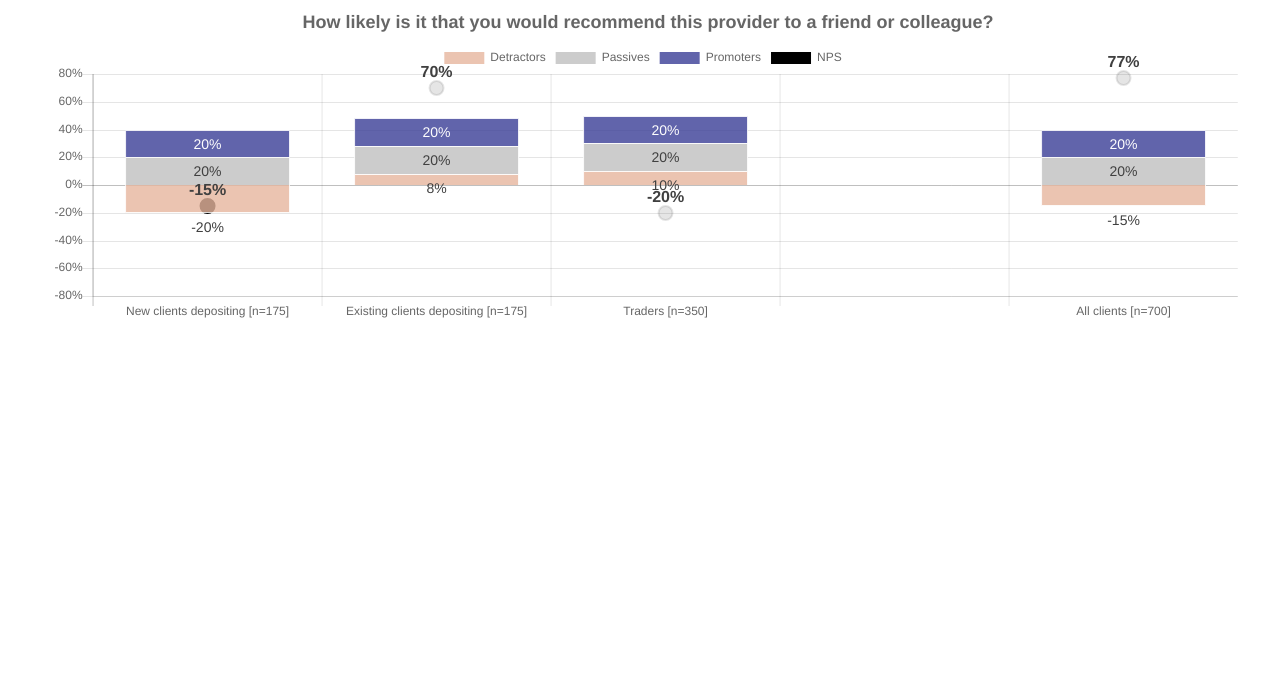
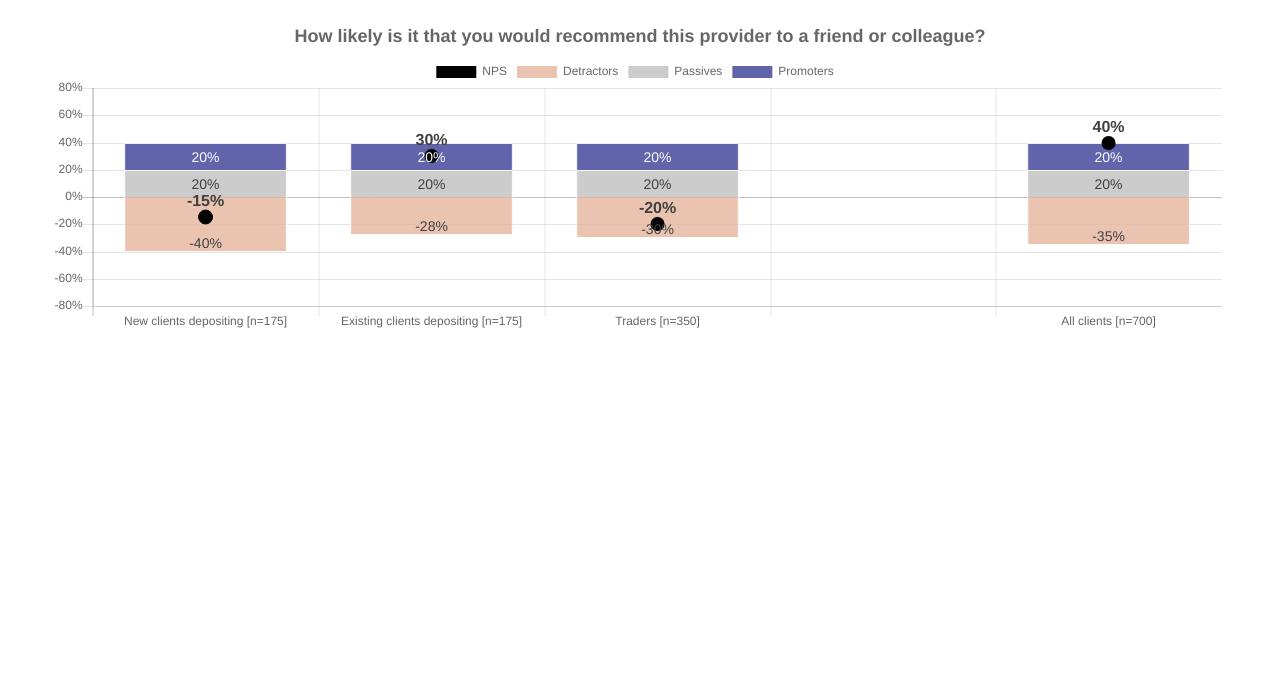
Before and after one commit to kristinbjerregaard/chart_examples, a plain HTML site: page NPS_Chartjs.html in a window 1280 px wide. Shown: the part 110-800 px from the top of the page. Drawn offline with Linux system fonts and the light colour scheme.

Commit message:
Formatting, NPS in front

```diff
--- a/NPS_Chartjs.html
+++ b/NPS_Chartjs.html
@@ -1,3 +1,4 @@
+<!DOCTYPE html>
 <head>
     <meta http-equiv="Content-Type" content="text/html; charset=iso-8859-1" />
     <title>Charts Tester</title>
@@ -15,7 +16,6 @@
 
     <canvas id="myChart" width="200" height="50"></canvas>
     <script>
-        //var ctx = document.getElementById("myChart");
         var ctx = document.getElementById("myChart").getContext("2d");
         // Define a plugin to provide data labels
         Chart.plugins.register({
@@ -29,20 +29,20 @@
                         // Draw the text in black, with the specified font
                         ctx.fillStyle = 'rgb(64, 64, 64)';
 
-                        var fontSize = 14;
-                        var fontStyle = 'normal';
+                        var fontSize = 16;
+                        var fontStyle = 'bold';
                         var fontFamily = 'Helvetica';
                         ctx.font = Chart.helpers.fontString(fontSize, fontStyle,
                             fontFamily);
 
-                        // Just naively convert to string for now, adds % sign at the end, hides if values lower than 3%
-                        var dataString = ((chart.data.datasets[0].data[index]) > 2.99 || (chart.data.datasets[0].data[index]) < -2.99) ? chart.data.datasets[0].data[index].toString() + "%" : "";
+                        // Just naively convert to string for now, adds % sign at the end
+                        var dataString = chart.data.datasets[0].data[index].toString() + "%";
 
                         // Make sure alignment settings are correct
                         ctx.textAlign = 'center';
                         ctx.textBaseline = 'top';
 
-                        var padding = -15;
+                        var padding = 15;
                         var position = element.tooltipPosition();
                         ctx.fillText(dataString, position.x, position.y - (fontSize / 2) -
                             padding);
@@ -62,23 +62,24 @@
                             fontFamily);
 
                         // Just naively convert to string for now, adds % sign at the end, hides if values lower than 3%
-                        var dataString = (chart.data.datasets[1].data[index]) > 2.99 ? chart.data.datasets[1].data[index].toString() + "%" : "";
+                        var dataString = ((chart.data.datasets[1].data[index]) > 2.99 || (chart.data.datasets[1].data[index]) < -2.99) ? chart.data.datasets[1].data[index].toString() + "%" : "";
 
                         // Make sure alignment settings are correct
                         ctx.textAlign = 'center';
                         ctx.textBaseline = 'top';
 
-                        var padding = -15;
+                        var padding = 8;
                         var position = element.tooltipPosition();
                         ctx.fillText(dataString, position.x, position.y - (fontSize / 2) -
                             padding);
                     });
                 }
+
                 var meta2 = chart.getDatasetMeta(2);
                 if (!meta2.hidden) {
                     meta2.data.forEach(function (element, index) {
                         // Draw the text in black, with the specified font
-ctx.fillStyle = 'rgb(254, 254, 254)';
+                        ctx.fillStyle = 'rgb(64, 64, 64)';
 
                         var fontSize = 14;
                         var fontStyle = 'normal';
@@ -87,7 +88,7 @@ ctx.fillStyle = 'rgb(254, 254, 254)';
                             fontFamily);
 
                         // Just naively convert to string for now, adds % sign at the end, hides if values lower than 3%
-                        var dataString = (chart.data.datasets[2].data[index]) > 2.99 ? chart.data.datasets[2].data[index].toString() + "%" : "";
+                        var dataString = ((chart.data.datasets[2].data[index]) > 2.99 || (chart.data.datasets[2].data[index]) < -2.99) ? chart.data.datasets[2].data[index].toString() + "%" : "";
 
                         // Make sure alignment settings are correct
                         ctx.textAlign = 'center';
@@ -103,36 +104,61 @@ ctx.fillStyle = 'rgb(254, 254, 254)';
                 if (!meta3.hidden) {
                     meta3.data.forEach(function (element, index) {
                         // Draw the text in black, with the specified font
-                        ctx.fillStyle = 'rgb(64, 64, 64)';
+                        ctx.fillStyle = 'rgb(254, 254, 254)';
 
-                        var fontSize = 16;
-                        var fontStyle = 'bold';
+                        var fontSize = 14;
+                        var fontStyle = 'normal';
                         var fontFamily = 'Helvetica';
                         ctx.font = Chart.helpers.fontString(fontSize, fontStyle,
                             fontFamily);
 
-                        // Just naively convert to string for now, adds % sign at the end
-                        var dataString = chart.data.datasets[3].data[index].toString() + "%";
+                        // Just naively convert to string for now, adds % sign at the end, hides if values lower than 3%
+                        var dataString = ((chart.data.datasets[3].data[index]) > 2.99 || (chart.data.datasets[3].data[index]) < -2.99) ? chart.data.datasets[3].data[index].toString() + "%" : "";
 
                         // Make sure alignment settings are correct
                         ctx.textAlign = 'center';
                         ctx.textBaseline = 'top';
 
-                        var padding = 15;
+                        var padding = -15;
                         var position = element.tooltipPosition();
                         ctx.fillText(dataString, position.x, position.y - (fontSize / 2) -
                             padding);
                     });
                 }
+
             }
         });
         var myChart = new Chart(ctx, {
             type: 'bar',
             data: {
                 labels: ["New clients depositing [n=175]", "Existing clients depositing [n=175]", "Traders [n=350]", '', "All clients [n=700]"],
-                datasets: [{
+                datasets: [
+                    {
+                        type: 'line',
+                        connectNaNData: false,
+                        label: 'NPS',
+                        //remove lineTension to make smooth line
+                        lineTension: 0,
+                        //NaN values are ignored, i.e. not shown on chart
+                        data: [-15, 30, -20, NaN, 40],
+                        fill: false,
+                        spanGaps: false,
+                        backgroundColor: [
+                            'rgba(0, 0, 0, 1)'
+                        ],
+                        //setting last number to 0.0 makes the connector lines transparent
+                        borderColor: [
+                            'rgba(0, 0, 0, 0.0)'
+                        ],
+                        //updates the size of the data points
+                        pointRadius: 7,
+                        pointBorderColor: [
+                            'rgba(0, 0, 0, 1)'
+                        ],
+                    },
+                    {
                         label: 'Detractors',
-                    data: [-20, 8, 10, NaN, -15],
+                        data: [-40, -28, -30, NaN, -35],
                         backgroundColor: [
                             'rgba(230, 182, 158, 0.8)',
                             'rgba(230, 182, 158, 0.8)',
@@ -186,36 +212,10 @@ ctx.fillStyle = 'rgb(254, 254, 254)';
                             'rgba(255, 255, 255, 0.8)'
                         ],
                         borderWidth: 1
-                },
-                {
-                    type: 'line',
-                    connectNaNData: false,
-                    label: 'NPS',
-                    //remove lineTension to make smooth line
-                    lineTension: 0,
-                    //NaN values are ignored, i.e. not shown on chart
-                    data: [-15, 70, -20, NaN, 77],
-                    fill: false,
-                    spanGaps: false,
-                    backgroundColor: [
-                        'rgba(0, 0, 0, 1)'
-                    ],
-                    //setting last number to 0.0 makes the connector lines transparent
-                    borderColor: [
-                        'rgba(0, 0, 0, 0.0)'
-                    ],
-                    //updates the size of the data points
-                    pointRadius: 7,
-                    pointBorderColor: [
-                        'rgba(0, 0, 0, 1)'
-                    ],
-                    pointBackgroundColor: [
-                        'rgba(0, 0, 0, 1)'
-                    ],
-                    pointBorderWidth: 2
                     }
                 ]
             },
+
             options: {
                 title: {
                     display: true,
@@ -227,7 +227,7 @@ ctx.fillStyle = 'rgb(254, 254, 254)';
                         stacked: true,
                         ticks: {
                             //beginAtZero: true
-                            //below code gives 0-100% percentage y-axis
+                            //below code gives -80 to +80 percentage y-axis
                             min: -80,
                             max: 80,
                             callback: function (value) {
```
Lines whose indentation alone changed are shown as unchanged.
